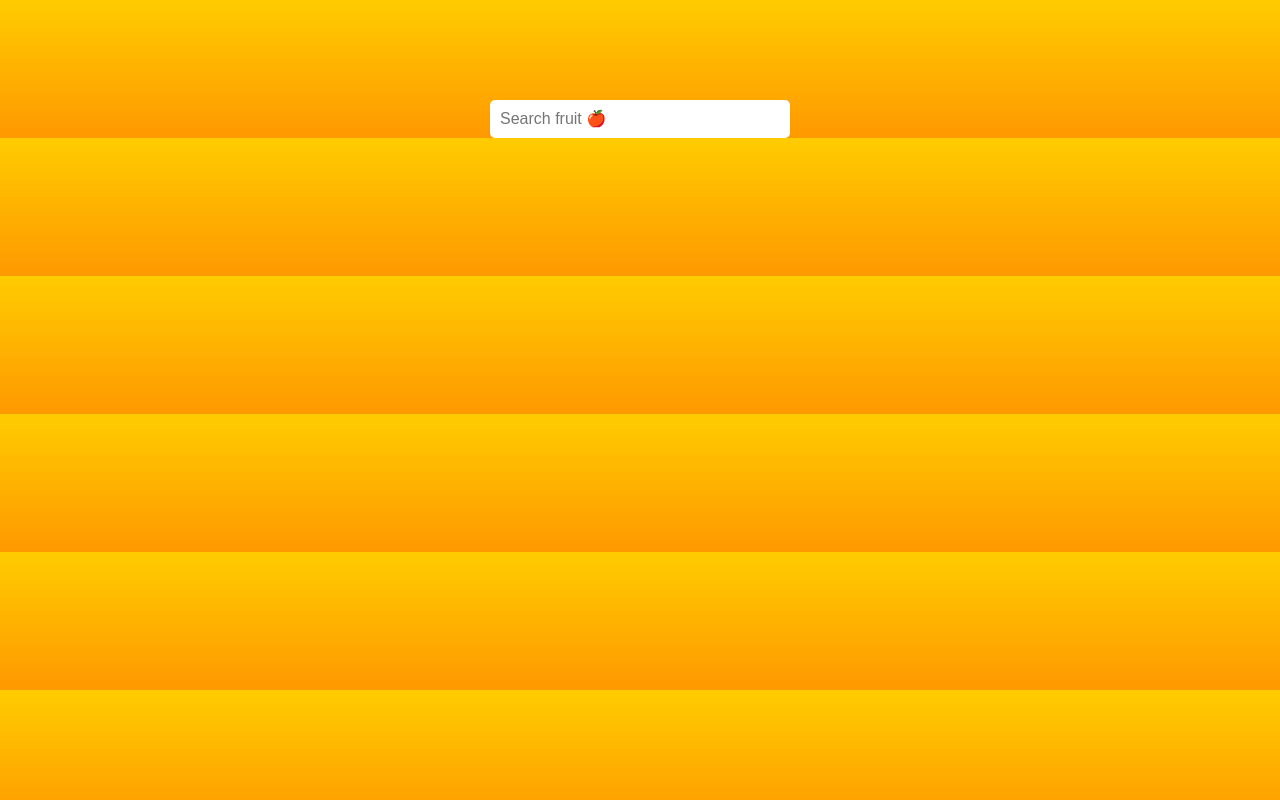
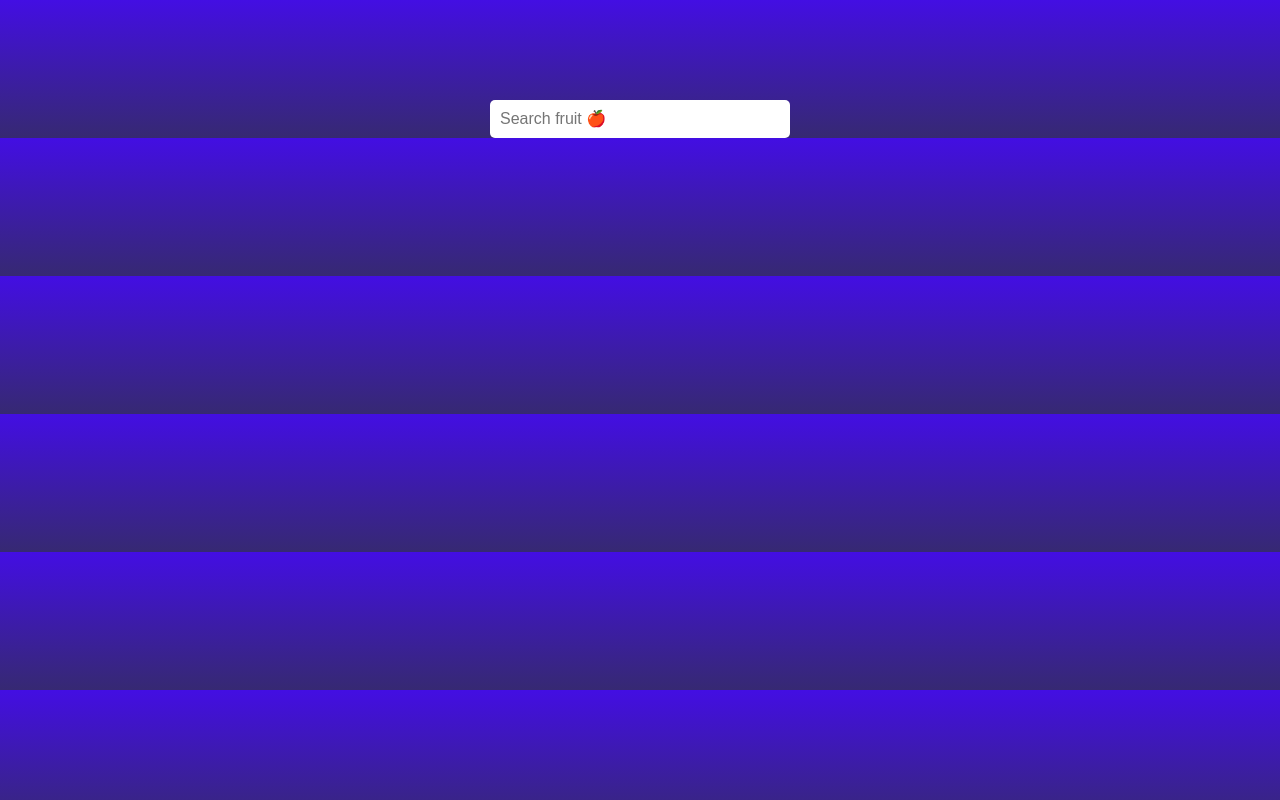
Before and after one commit to sstutts316/Fruit_Search, a plain HTML site: page FruitSearch project/index.html in a window 1280 px wide. Drawn offline with nearby package versions, Linux system fonts and the light colour scheme.

Commit message:
Update style.css

```diff
--- a/FruitSearch project/style.css
+++ b/FruitSearch project/style.css
@@ -3,7 +3,7 @@
 }
 
 body {
-  background: linear-gradient(to bottom, #ffcc00, #ff9900);
+  background: linear-gradient(to bottom, #430ee3, #362972);
   margin: 0;
   font-family: Arial, sans-serif;
 }
```
